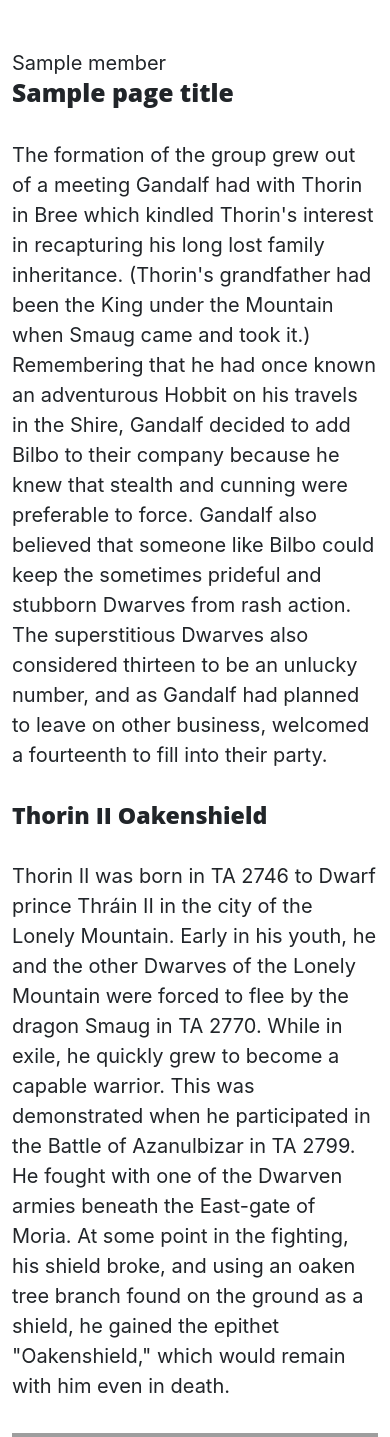
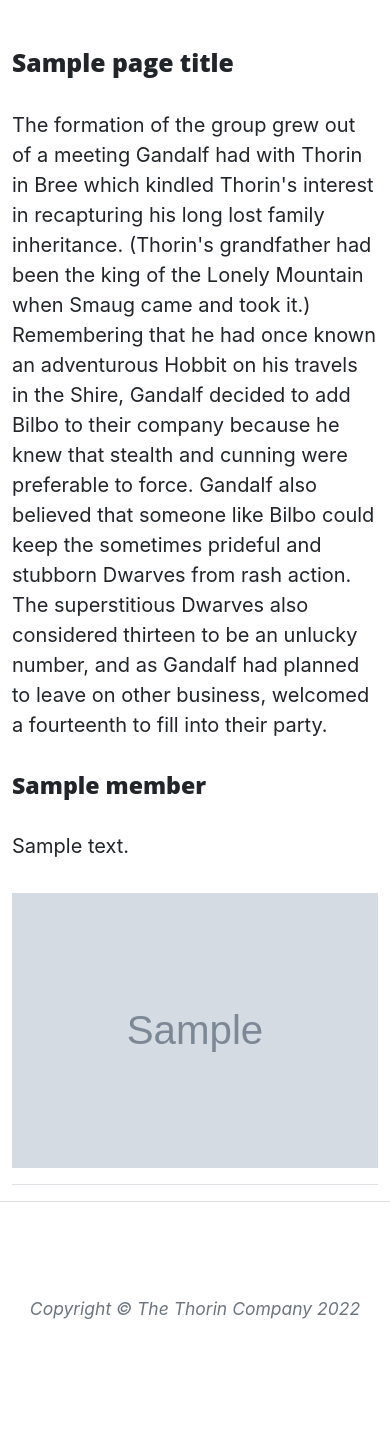
Before and after one commit to nfepb/Thorin-Company-FlaskFramework, a Flask app: template templates/about.html in a window 390 px wide. Shown: the part 491-1928 px from the top of the page. After the commit the page ends 1810 px from the top, so only its background shows below. Run offline with Flask 2, Linux system fonts and the light colour scheme; the template is opened without the code that fills it: most values are stand-ins (such as "Sample title", 1, 10 or a date in 2020); grey boxes marked "Sample" are stand-in pictures; some libraries are stand-ins or nearby versions; grey boxes are pictures that could not be loaded.

Commit message:
Adds the final dwarves to json company

```diff
--- a/templates/about.html
+++ b/templates/about.html
@@ -1,134 +1,35 @@
-{% extends "base.html" %} {% block content %} {{company[0]["name"]}}
-<h2>{{page_title}}</h2>
+{% extends "base.html" %} {% block content %}
+
+<h2>{{ page_title }}</h2>
 <p>
   The formation of the group grew out of a meeting Gandalf had with Thorin in
   Bree which kindled Thorin's interest in recapturing his long lost family
-  inheritance. (Thorin's grandfather had been the King under the Mountain when
-  Smaug came and took it.) Remembering that he had once known an adventurous
-  Hobbit on his travels in the Shire, Gandalf decided to add Bilbo to their
-  company because he knew that stealth and cunning were preferable to force.
-  Gandalf also believed that someone like Bilbo could keep the sometimes
+  inheritance. (Thorin's grandfather had been the king of the Lonely Mountain
+  when Smaug came and took it.) Remembering that he had once known an
+  adventurous Hobbit on his travels in the Shire, Gandalf decided to add Bilbo
+  to their company because he knew that stealth and cunning were preferable to
+  force. Gandalf also believed that someone like Bilbo could keep the sometimes
   prideful and stubborn Dwarves from rash action. The superstitious Dwarves also
   considered thirteen to be an unlucky number, and as Gandalf had planned to
   leave on other business, welcomed a fourteenth to fill into their party.
 </p>
 
+{% for member in company %}
+
 <div class="row featurette">
   <div class="col-md-7">
-    <h3>Thorin II Oakenshield</h3>
-    <p>
-      Thorin II was born in TA 2746 to Dwarf prince Thráin II in the city of the
-      Lonely Mountain. Early in his youth, he and the other Dwarves of the
-      Lonely Mountain were forced to flee by the dragon Smaug in TA 2770. While
-      in exile, he quickly grew to become a capable warrior. This was
-      demonstrated when he participated in the Battle of Azanulbizar in TA 2799.
-      He fought with one of the Dwarven armies beneath the East-gate of Moria.
-      At some point in the fighting, his shield broke, and using an oaken tree
-      branch found on the ground as a shield, he gained the epithet
-      "Oakenshield," which would remain with him even in death.
-    </p>
+    <h3>{{ member.name }}</h3>
+    <p>{{ member.description }}</p>
   </div>
   <div class="col-md-5">
     <img
-      src="https://static.wikia.nocookie.net/lotr/images/3/39/ThorinOakenshieldOfTheHobbit.jpeg"
-      alt="Thorin II Oakenshield"
-    />
-  </div>
-</div>
-<div class="row featurette">
-  <div class="col-md-5">
-    <img
-      src="https://static.wikia.nocookie.net/lotr/images/b/b4/The-Hobbit-Fili-and-Kili.jpg"
-      alt="Fili"
-    />
-  </div>
-  <div class="col-md-7">
-    <h3>Fíli & Kíli</h3>
-    <p>
-      Fíli and Kíli were nephews of Thorin, who was the elder brother of their
-      mother Dís. They were also nephews of Frerin, grandsons of Thráin II, and
-      great-grandsons of Thrór. Fíli's most distinguishing feature was his long
-      nose, the longest of any of the Dwarves in Thorin's company.
-    </p>
-  </div>
-</div>
-
-<div class="row featurette">
-  <div class="col-md-7">
-    <h3>Óin</h3>
-    <p>
-      Óin was the older brother of Glóin, cousin of Dwalin and Balin, and uncle
-      of Gimli. Óin's uncle was Fundin, the father of Balin and Dwalin. He
-      usually wore a brown-hooded cloak when travelling. Óin fought in the
-      Battle of Azanulbizar along with Thorin Oakenshield, and in TA 2941 joined
-      with Thorin and Company on the quest to reclaim the Lonely Mountain
-      wearing a brown hood. Óin was one of the Dwarves who bet that Bilbo would
-      come along with them to reclaim the Lonely Mountain. Óin and his brother
-      Glóin were usually in charge of preparing the fire for the Company as they
-      were the most skilled out of the others. He fought in and survived the
-      Battle of Five Armies, and later settled in the Lonely Mountain with King
-      Dáin II Ironfoot, along with many other Dwarves of The Company of Thorin.
-    </p>
-  </div>
-  <div class="col-md-5">
-    <img
-      src="https://static.wikia.nocookie.net/lotr/images/e/e8/Oin.jpg"
-      alt="Oín"
+      src="{{ member.image_source }}"
+      alt=""
+      class="featurette-image image-responsive"
     />
   </div>
 </div>
 
-<div class="row featurette">
-  <div class="col-md-5">
-    <img
-      src="https://static.wikia.nocookie.net/lotr/images/f/fc/Gloin_2.jpg"
-      alt="Gloín"
-    />
-  </div>
-  <div class="col-md-7">
-    <h3>Glóin</h3>
-    <p>
-      Glóin, son of Gróin was one of the Dwarves of Thorin II Oakenshield's
-      company who set out to reclaim the Lonely Mountain in the Quest of Erebor.
-      He was also the father of Gimli, who became a member of the Fellowship of
-      the Ring.
-    </p>
-  </div>
-</div>
+<hr class="featurette-divider" />
 
-<div class="row featurette">
-  <div class="col-md-7">
-    <h3>Balin</h3>
-    <p>
-      Balin was a Dwarf leader, the son of Fundin, and elder brother of Dwalin.
-      He was one of the thirteen Dwarves who accompanied Thorin II Oakenshield
-      on the quest to regain the Lonely Mountain.
-    </p>
-  </div>
-  <div class="col-md-5">
-    <img
-      src="https://static.wikia.nocookie.net/lotr/images/5/52/Balin.jpg"
-      alt="Balin"
-    />
-  </div>
-</div>
-
-<div class="row featurette">
-  <div class="col-md-5">
-    <img
-      src="https://static.wikia.nocookie.net/lotr/images/1/1c/Dwalin.jpg"
-      alt="Dwalin"
-    />
-  </div>
-  <div class="col-md-7">
-    <h3>Dwalín</h3>
-    <p>
-      Dwalin was one of the Dwarves who traveled with Bilbo and Gandalf as a
-      member of Thorin and Company on the quest to regain the Lonely Mountain
-      from the Dragon Smaug. He was the brother of Balin and the youngest son of
-      Fundin.
-    </p>
-  </div>
-</div>
-
-{% endblock %}
+{% endfor %} {% endblock %}
```
Also changed, not shown: data/company.json (+50 -13 lines).
